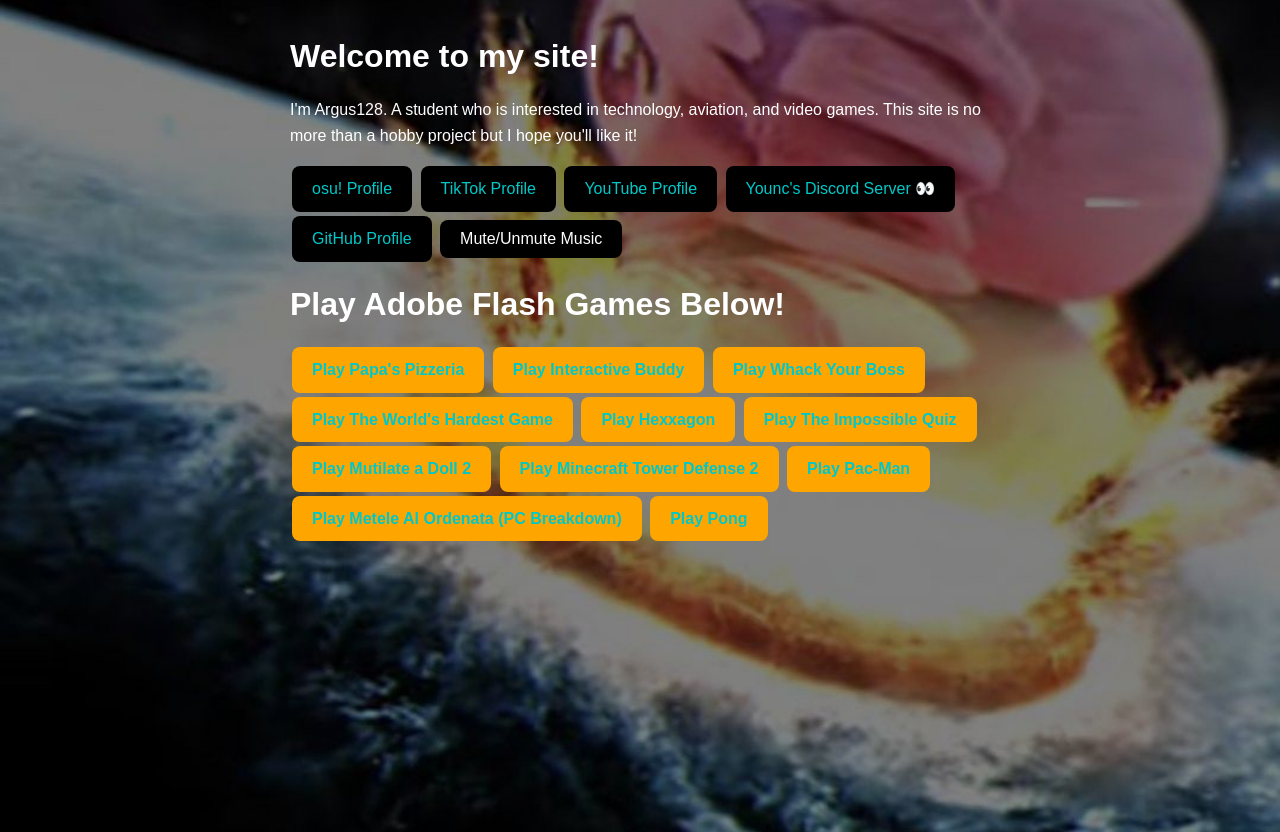
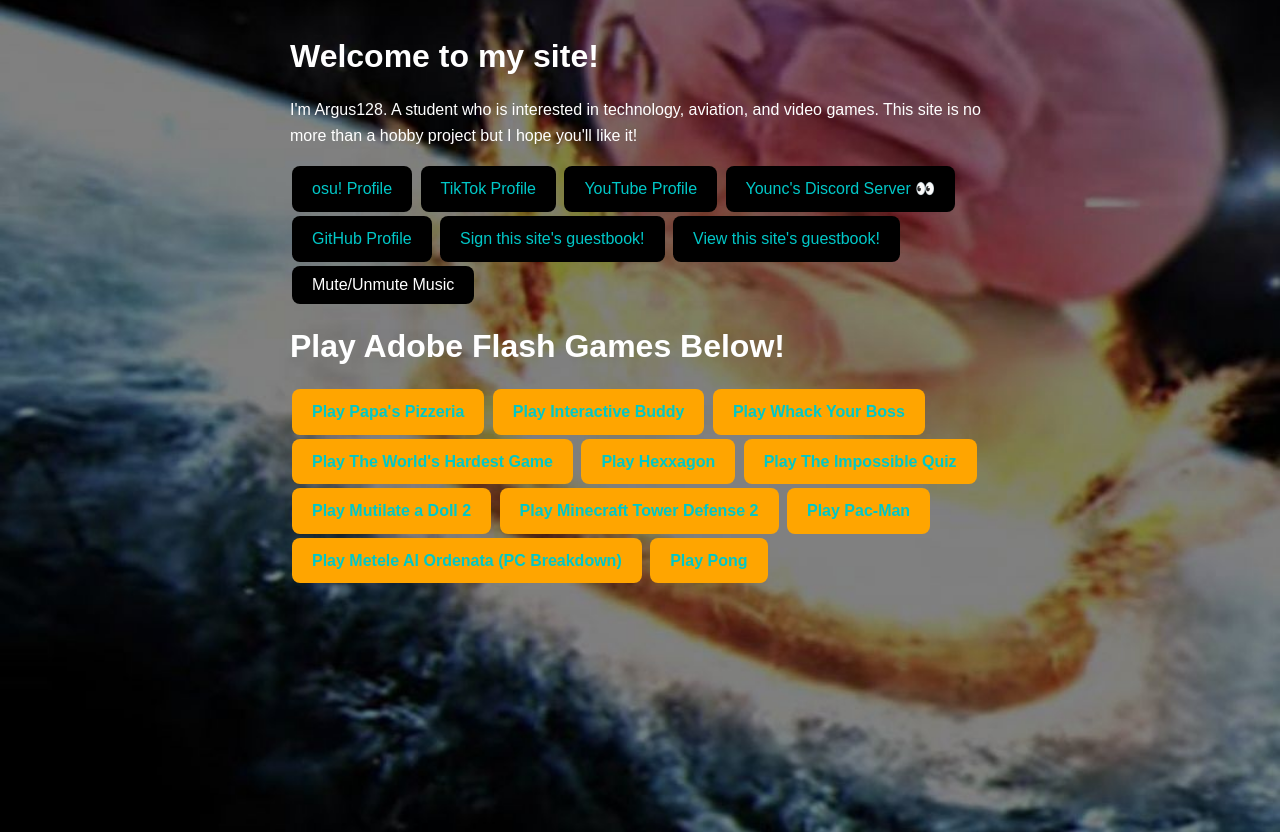
Before and after one commit to Argus-128/argus-128.github.io, a plain HTML site: page index.html in a window 1280 px wide. Drawn offline with Linux system fonts and the light colour scheme.

Commit message:
accidentally committed on a folder, whoops

```diff
--- a/index.html
+++ b/index.html
@@ -14,6 +14,8 @@
      <a href="https://www.youtube.com/@Argus256" target="_blank">YouTube Profile</a>
      <a href="https://discord.gg/mfY8radHee" target="_blank">Younc's Discord Server 👀</a>
      <a href="https://github.com/Argus-128" target="_blank">GitHub Profile</a>
+     <a href="https://forms.gle/UCxX7zoE4u2DX3QQ6" target="_blank">Sign this site's guestbook!</a>
+     <a href="assets/guestbookview.html">View this site's guestbook!</a>
      <button onclick="toggleMute()">Mute/Unmute Music</button>
      <br>
      <h1>Play Adobe Flash Games Below!</h1>
```
